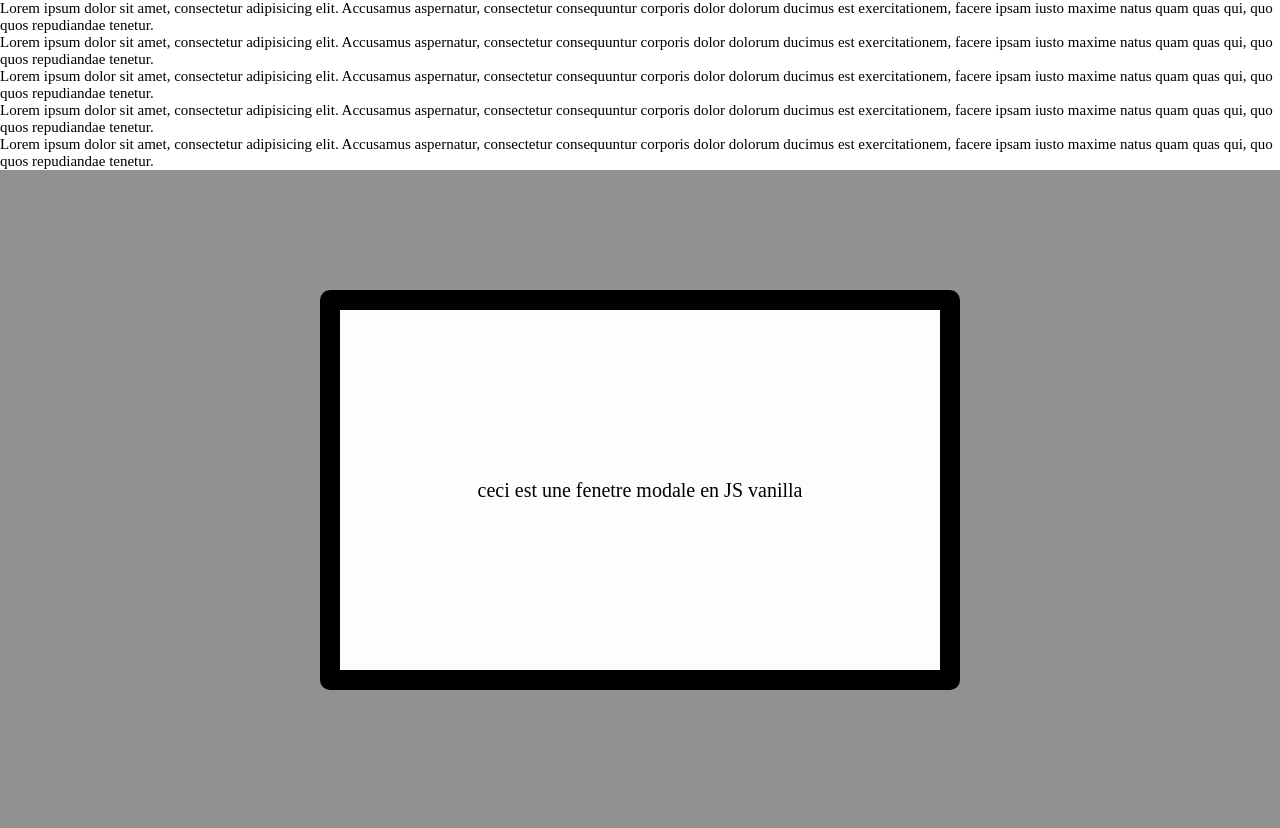
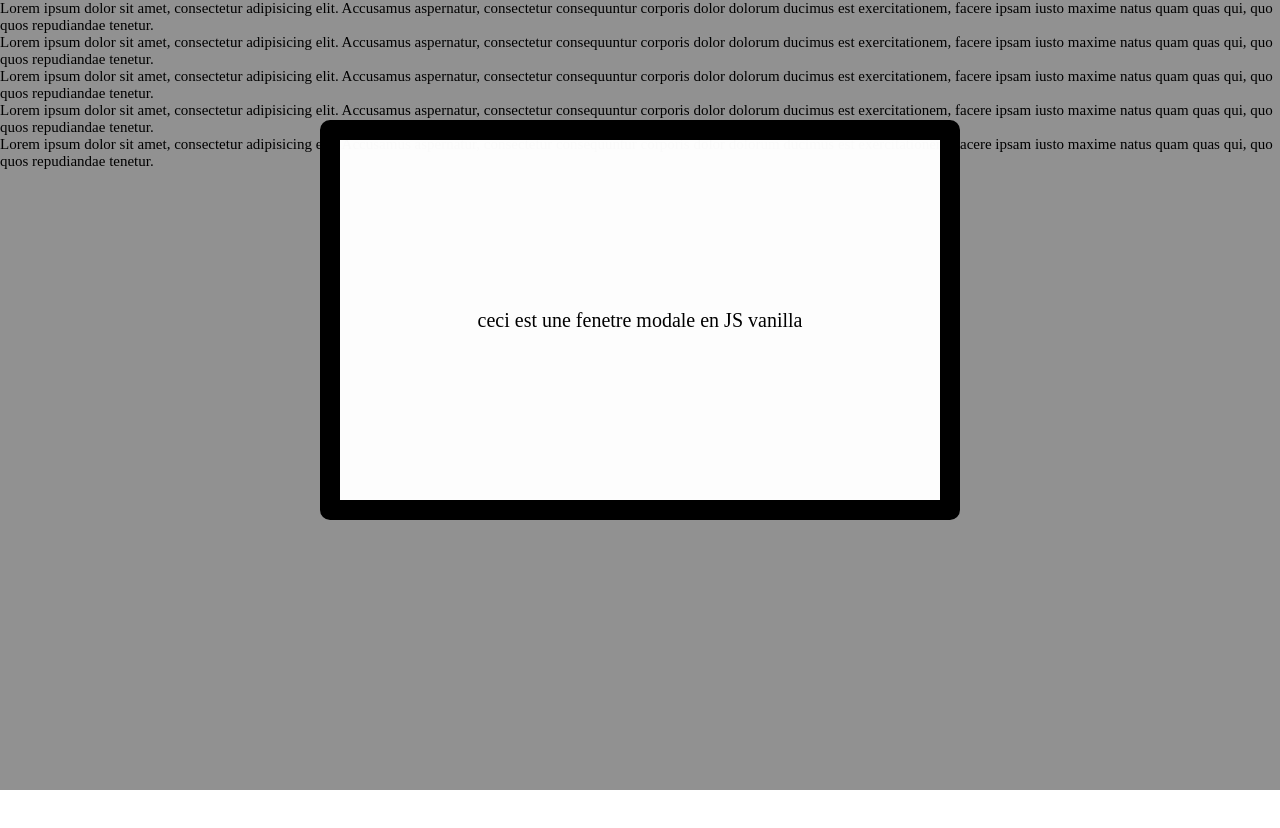
Before and after one commit to Eby-sam/fenetre-modale, a plain HTML site: page index.html in a window 1280 px wide. After the commit the page ends 800 px from the top, so only its background shows below. Drawn offline with Linux system fonts and the light colour scheme.

Commit message:
fini (amelioré)

```diff
--- a/app.js
+++ b/app.js
@@ -16,17 +16,9 @@ let windowModaleI = function (back){
         let newWindoz = document.createElement('div');
         newWindoz.style.width = this.widthT2 + "px";
         newWindoz.style.height = this.heigthH2 + "px";
-        newWindoz.style.marginLeft = 'auto';
-        newWindoz.style.marginRight = 'auto';
-        newWindoz.style.marginTop = '12rem';
-        newWindoz.style.backgroundColor = 'rgb(255 255 255 / 98%)';
-        newWindoz.style.border = '20px solid black';
-        newWindoz.style.borderRadius = '10px';
+        newWindoz.id = 'mod';
+
         newWindoz.innerHTML = txt;
-        newWindoz.style.fontSize = '2em';
-        newWindoz.style.display = 'flex';
-        newWindoz.style.justifyContent = 'center';
-        newWindoz.style.alignItems = 'center'
         windoz.appendChild(newWindoz);
         newWindoz.addEventListener('click', () => windoz.remove());
     }
--- a/style.css
+++ b/style.css
@@ -14,4 +14,20 @@ html {
 
 .trans {
     position: absolute;
+    bottom: 10px;
+    padding: 10px;
+
 }
+
+#mod {
+    margin-left: auto;
+    margin-right: auto;
+    border: 20px solid black;
+    border-radius: 10px;
+    display: flex;
+    justify-content: center;
+    align-items: center;
+    margin-top: 12rem;
+    background-color: rgb(255 255 255 / 98%);
+    font-size: 2rem;
+}
```
